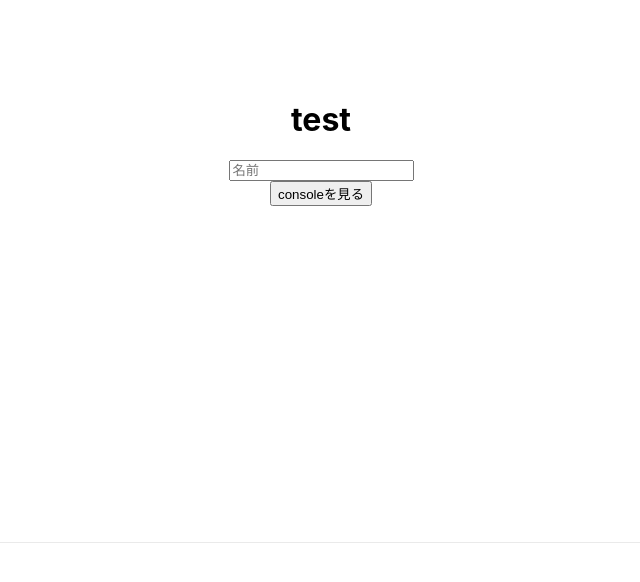
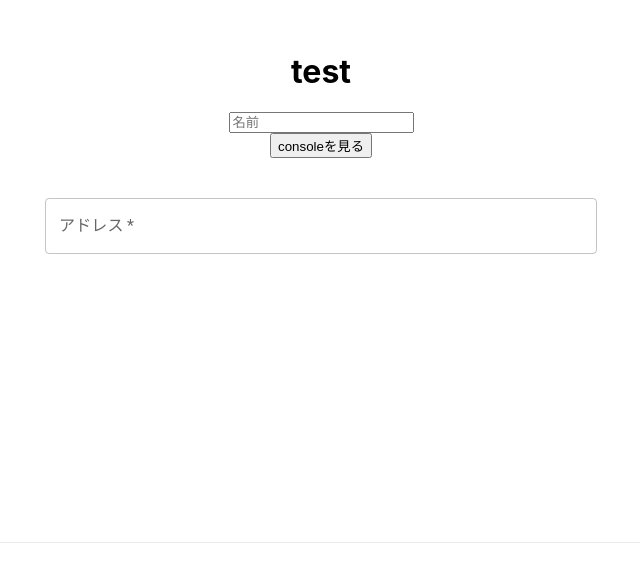
Before and after one commit to gaiax/nft-register-service, a Next.js app in the folder nft-frontend/front/: page / in a window 1280 px wide. Shown: the part 258-840 px from the top of the page, without its empty margins (319-959 px from the left). Built offline with nearby package versions, Linux system fonts and the light colour scheme.

Commit message:
MUIのインストール完了

```diff
--- a/nft-frontend/front/package.json
+++ b/nft-frontend/front/package.json
@@ -9,6 +9,9 @@
     "lint": "next lint"
   },
   "dependencies": {
+    "@emotion/react": "^11.10.4",
+    "@emotion/styled": "^11.10.4",
+    "@mui/material": "^5.10.10",
     "next": "12.3.1",
     "react": "18.2.0",
     "react-dom": "18.2.0"
--- a/nft-frontend/front/pages/index.tsx
+++ b/nft-frontend/front/pages/index.tsx
@@ -3,8 +3,9 @@ import Head from 'next/head'
 import Image from 'next/image'
 import styles from '../styles/Home.module.css'
 
-//reactが動くか確認する
+
 import React, { useState } from "react"
+import { Button, Container, Stack, TextField } from '@mui/material'
 
 const Home: NextPage = () => {
 
@@ -26,6 +27,15 @@ const Home: NextPage = () => {
         <h1>test</h1>
         <input type="text" placeholder="名前" onChange={(e)=>{setMessage(e.target.value)} }/>
         <button onClick={handle}>consoleを見る</button>
+
+        <Container maxWidth="sm" sx={{ pt: 5 }}>
+          <Stack spacing={3}>
+            <TextField
+              required
+              label="アドレス"
+            />
+          </Stack>
+        </Container>
       </main>
 
       <footer className={styles.footer}>
```
Also changed, not shown: 1 other file (tests, documents, lock files or other folders).
